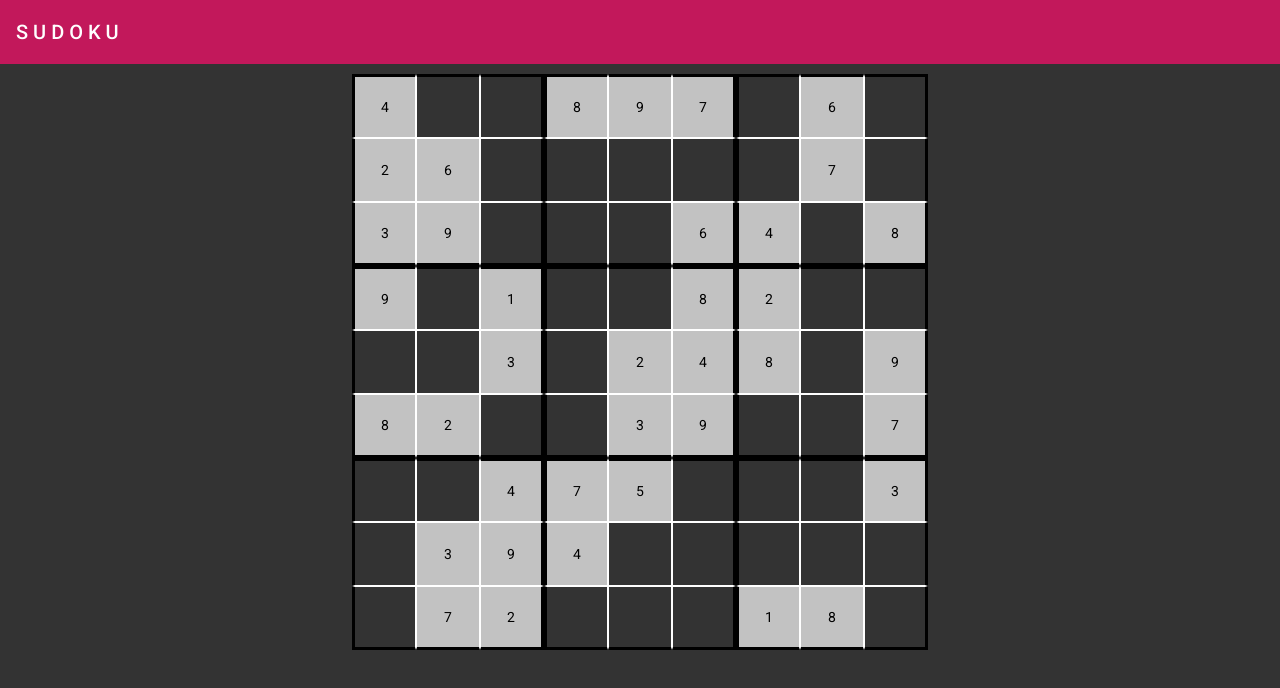
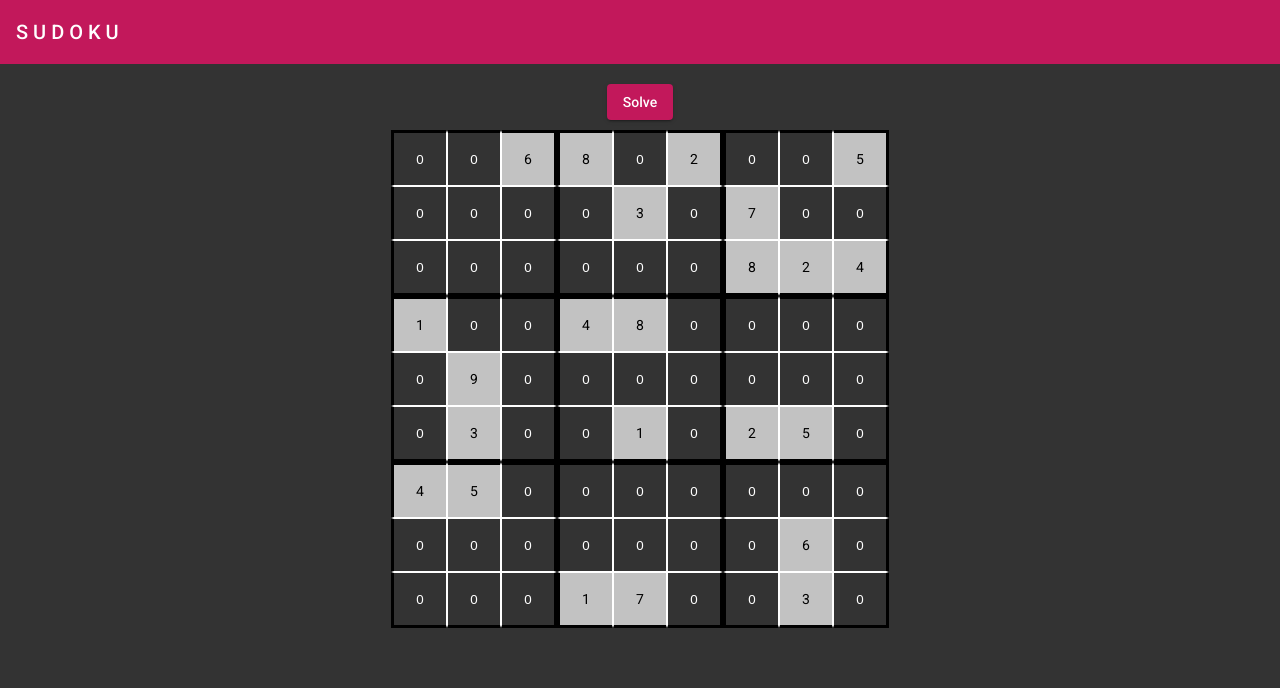
Before and after one commit to ZeeshanAhmad77/sudoku, an Angular app: page / in a window 1280 px wide. Shown: the top 688 px of the page. Built offline with nearby package versions, Linux system fonts and the light colour scheme.

Commit message:
implemented sudoko solving logic

```diff
--- a/src/app/app.component.html
+++ b/src/app/app.component.html
@@ -3,23 +3,26 @@
 </mat-toolbar>
 
 <div class="content-container">
+  <div class="action-container">
+    <button mat-raised-button color="primary" (click)="solveSudoku()" [disabled]="isSolveDisabled">Solve</button>
+  </div>
   <div class="sudoku-container">
-    <ng-container class="row" *ngFor="let row of gridData; let rowIdx=index">
+    <div class="row" *ngFor="let row of gridData; let rowIdx=index">
       <span [ngClass]="{'cell': true,
-                        'cell-fixed': (cell != 0),
-                        'grid-border-right':((cellIdx+1)%3==0),
-                        'grid-border-left':(cellIdx%3==0),
-                        'grid-border-top':(rowIdx%3==0),
-                        'grid-border-bottom':((rowIdx+1)%3==0)
+                        'cell-fixed': (template[rowIdx][cellIdx] == 1),
+                        'grid-border-right':((cellIdx+1)%GRID_SIZE==0),
+                        'grid-border-left':(cellIdx%GRID_SIZE==0),
+                        'grid-border-top':(rowIdx%GRID_SIZE==0),
+                        'grid-border-bottom':((rowIdx+1)%GRID_SIZE==0)
                       }"
             *ngFor="let cell of row;let cellIdx=index">
-        <span *ngIf="cell==0">
-          <input class="inp" type="text" maxlength="1" (keypress)="onlyNumberKey($event)"/>
+        <span *ngIf="template[rowIdx][cellIdx]==0" [ngClass]="{'highlight-cell':(rowProcess==rowIdx && colProcess == cellIdx)}">
+          <input class="inp" [(ngModel)]="gridData[rowIdx][cellIdx]" type="text" maxlength="2" (keypress)="onlyNumberKey($event)"/>
         </span>
-        <span *ngIf="cell!=0">
+        <span *ngIf="template[rowIdx][cellIdx]!=0">
           {{cell}}
         </span>
       </span>
-    </ng-container >
+    </div >
   </div>
 </div>
--- a/src/app/app.component.scss
+++ b/src/app/app.component.scss
@@ -1,24 +1,34 @@
 .mat-toolbar.mat-primary {
-    // position: sticky;
     top: 0;
-    // z-index: 1;
 }
 
 .content-container{
-    --cell-width: 8vmin;
+    --cell-width: 4vmin;
     --grid-border-width: 3px;
     --grid-border-color: black;
-    background: rgba(0,0,0,0.8);
-    height: 100%;
+    display: grid;
+    place-content: center;
     padding: 10px;
 }
 
 .sudoku-container{
     font-size: 1em;
+    display: flex;
+    flex-direction: column;
+    justify-content: flex-start;
+    align-items: flex-start;
+}
+.action-container{
     display: grid;
     place-content: center;
-    grid-template-columns: repeat(9, var(--cell-width));
-    grid-template-rows: repeat(9, var(--cell-width));
+    margin: 10px 0px;
+}
+
+.highlight-cell{
+    background-color: lime;
+    color: black !important;
+    font-weight: bold;
+    border-radius: 3px;
 }
 
 .inp{
@@ -26,8 +36,8 @@
     color: white;
     text-align: center;
     display: inline-block;
-    width: calc(var(--cell-width) - 2vmin);
-    height: calc(var(--cell-width) - 2vmin);
+    width: calc(var(--cell-width) + 1vmin);
+    height: calc(var(--cell-width) + 1vmin);
     border: none;
     outline:none;
     cursor: pointer;
@@ -42,11 +52,16 @@
 
 .row{
    color: white;
+   display: flex;
+   flex-direction: row;
+   justify-content: flex-start;
+   align-items: flex-start;
 }
 
 .cell{
-    grid-column: auto;
-    grid-row: auto;
+    flex:1;
+    width: var(--cell-width);
+    height: var(--cell-width);
     display: grid;
     place-content: center;
     padding:10px;
@@ -55,7 +70,6 @@
 }
 
 .cell-fixed{
-    // background-color: rgba(0,0,0, 0.5);
     background-color: rgba(255,255,255,0.7);
     color: black;
 }
--- a/src/app/app.component.ts
+++ b/src/app/app.component.ts
@@ -6,19 +6,174 @@ import { Component } from '@angular/core';
   styleUrls: ['./app.component.scss']
 })
 export class AppComponent {
+  COUNT = 0;
+  GRID_SIZE=3;
+
+  GRID_LENGTH = this.GRID_SIZE * this.GRID_SIZE;
+  done: boolean=false;
   gridData = [
-    [4,0,0,8,9,7,0,6,0],
-    [2,6,0,0,0,0,0,7,0],
-    [3,9,0,0,0,6,4,0,8],
-    [9,0,1,0,0,8,2,0,0],
-    [0,0,3,0,2,4,8,0,9],
-    [8,2,0,0,3,9,0,0,7],
-    [0,0,4,7,5,0,0,0,3],
-    [0,3,9,4,0,0,0,0,0],
-    [0,7,2,0,0,0,1,8,0]
+    [0,0,6,8,0,2,0,0,5],
+    [0,0,0,0,3,0,7,0,0],
+    [0,0,0,0,0,0,8,2,4],
+    [1,0,0,4,8,0,0,0,0],
+    [0,9,0,0,0,0,0,0,0],
+    [0,3,0,0,1,0,2,5,0],
+    [4,5,0,0,0,0,0,0,0],
+    [0,0,0,0,0,0,0,6,0],
+    [0,0,0,1,7,0,0,3,0]
   ];
+
+  // gridData = [
+  //   [0,0,0,0,0,0,0,0,0],
+  //   [0,0,0,0,0,0,0,0,0],
+  //   [0,0,0,0,0,0,0,0,0],
+  //   [0,0,0,0,0,0,0,0,0],
+  //   [0,0,0,0,0,0,0,0,0],
+  //   [0,0,0,0,0,0,0,0,0],
+  //   [0,0,0,0,0,0,0,0,0],
+  //   [0,0,0,0,0,0,0,0,0],
+  //   [0,0,0,0,0,0,0,0,0]
+  // ];
+
+  template=[];
+  rowProcess=-1;
+  colProcess=-1;
+
+  isSolveDisabled=false;
+
+  constructor(){
+    // this.gridData = this.generateEmptyGrid();
+
+    for(let y=0; y < this.GRID_LENGTH; y++){
+      this.template[y]=[];
+      for(let x=0; x < this.GRID_LENGTH; x++){
+        this.template[y][x]=this.gridData[y][x] == 0?0:1;
+      }
+    }
+  }
+
+  //generate empty grid
+  generateEmptyGrid(){
+    let grid=[];
+    for(let y=0; y < this.GRID_LENGTH; y++){
+      grid[y]=[];
+      for(let x=0; x < this.GRID_LENGTH; x++){
+        grid[y][x]=0;
+      }
+    }
+    return grid;
+  }
+
+  //check if a given value is ok to be placed in row
+  checkIfPossibleRowWise(value, rowIdx){
+    let isPossible = true;
+
+    //for each column in a row
+    for(let cellIdx=0; cellIdx < this.gridData[rowIdx].length; cellIdx++) {
+      if(this.gridData[rowIdx][cellIdx] == value){
+        isPossible = false;
+        break;
+      }
+    }
+    return isPossible;
+  }
+
+    //check if a given value is ok to be placed in column
+    checkIfPossibleColumnWise(value, colIdx){
+      let isPossible = true;
+
+      let noOfRows = this.GRID_LENGTH;
+      // for each row
+      for(let rowIdx=0; rowIdx < noOfRows; rowIdx++) {
+        //check same column
+        if(this.gridData[rowIdx][colIdx] == value){
+          isPossible = false;
+          break;
+        }
+      }
+      return isPossible;
+    }
+
+    //check if a given value is ok to be placed in grid
+    checkIfPossibleGridWise(value, colIdx, rowIdx){
+      let isPossible = true;
+      let gridStartColIdx = Math.floor(colIdx / this.GRID_SIZE) * (this.GRID_SIZE);
+      let gridStartRowIdx = Math.floor(rowIdx / this.GRID_SIZE) * (this.GRID_SIZE);
+
+      /***********************/
+      /*   GRID INDEX  3x3   */
+      /***********************/
+      /** 0,0 ** 0,3 ** 0,6 **/
+      /** 3,0 ** 3,3 ** 3,6 **/
+      /** 6,0 ** 6,3 ** 6,6 **/
+      /***********************/
+
+      for (let row=gridStartRowIdx; row < (gridStartRowIdx + this.GRID_SIZE); row++){
+        for (let col=gridStartColIdx; col < (gridStartColIdx + this.GRID_SIZE); col++){
+          // console.log(value, row, col);
+          if(this.gridData[row][col] == value){
+            isPossible = false;
+          }
+        }
+      }
+      return isPossible;
+    }
+
+    // Check if a give value passed here is ok to be placed in position rowIdx, colIdx
+    isPossible(value, rowIdx, colIdx){
+      if( this.checkIfPossibleRowWise(value, rowIdx) &&
+          this.checkIfPossibleColumnWise(value, colIdx) &&
+          this.checkIfPossibleGridWise(value, colIdx, rowIdx)){
+            return true;
+      }else{
+        return false;
+      }
+    }
+
+    async solveSudoku(){
+      this.isSolveDisabled = true;
+      this.done =false;
+      await this.evaluateAndSolve();
+      this.rowProcess=-1;
+      this.colProcess=-1;
+      this.isSolveDisabled = false;
+    }
+
+    // method to solve sudoku problem
+    async evaluateAndSolve(){
+      for(let row=0; row < this.GRID_LENGTH; row++){
+        for(let col=0; col < this.GRID_LENGTH; col++){
+          if(this.gridData[row][col] == 0){
+            for(let value=1; value <= this.GRID_LENGTH; value++){
+              if(this.isPossible(value, row, col)){
+                // console.log(`possible in ${value} in (${row},${col}`);
+                this.gridData[row][col]=value;
+                await this.onValueChange(row, col);
+                await this.evaluateAndSolve();
+                if(!this.done){
+                  this.gridData[row][col]=0;
+                }
+              }
+            }
+            return;
+          }
+        }
+      }
+
+      this.done=true;
+    }
+
+  async onValueChange(row, col){
+    this.rowProcess=row;
+    this.colProcess=col;
+    await this.sleep(5);
+  }
 
   onlyNumberKey(event) {
     return (event.charCode == 8 || event.charCode == 0) ? null : event.charCode >= 49 && event.charCode <= 57;
   }
+
+  sleep = (ms) => {
+    return new Promise(resolve => setTimeout(resolve, ms));
+  }
 }
--- a/src/app/app.module.ts
+++ b/src/app/app.module.ts
@@ -1,5 +1,6 @@
 import { NgModule } from '@angular/core';
 import { FormsModule } from '@angular/forms';
+import { MatButtonModule } from '@angular/material/button';
 import { MatToolbarModule } from '@angular/material/toolbar';
 import { BrowserModule } from '@angular/platform-browser';
 import { BrowserAnimationsModule } from '@angular/platform-browser/animations';
@@ -16,6 +17,7 @@ import { AppComponent } from './app.component';
     BrowserAnimationsModule,
     FormsModule,
     MatToolbarModule,
+    MatButtonModule,
   ],
   providers: [],
   bootstrap: [AppComponent]
--- a/src/main.ts
+++ b/src/main.ts
@@ -1,8 +1,9 @@
+import "@angular/compiler";
 import { enableProdMode } from '@angular/core';
 import { platformBrowserDynamic } from '@angular/platform-browser-dynamic';
-
 import { AppModule } from './app/app.module';
 import { environment } from './environments/environment';
+
 
 if (environment.production) {
   enableProdMode();
--- a/src/styles.scss
+++ b/src/styles.scss
@@ -1,13 +1,4 @@
 /* You can add global styles to this file, and also import other style files */
 
 html, body { height: 100%; }
-body { margin: 0; font-family: Roboto, "Helvetica Neue", sans-serif; }
-
-:host {
-    font-family: -apple-system, BlinkMacSystemFont, "Segoe UI", Roboto, Helvetica, Arial, sans-serif, "Apple Color Emoji", "Segoe UI Emoji", "Segoe UI Symbol";
-    font-size: 14px;
-    color: #333;
-    box-sizing: border-box;
-    -webkit-font-smoothing: antialiased;
-    -moz-osx-font-smoothing: grayscale;
-  }
+body { margin: 0; font-family: Roboto, "Helvetica Neue", sans-serif; background: rgba(0,0,0,0.8); height: 100%;}
```
